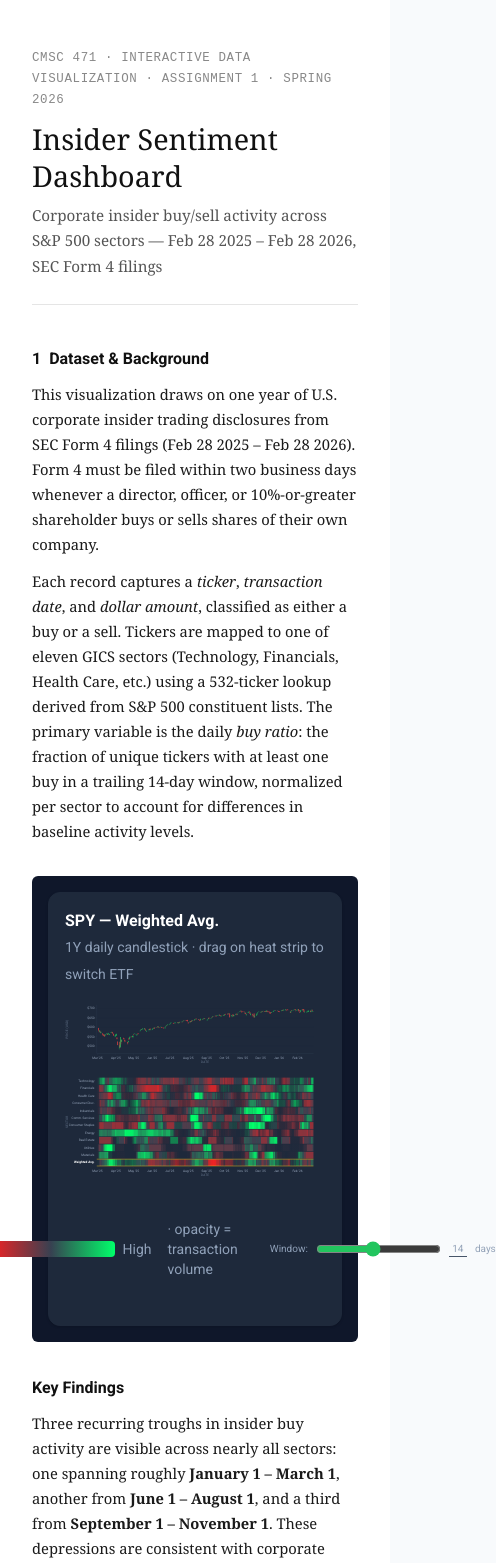
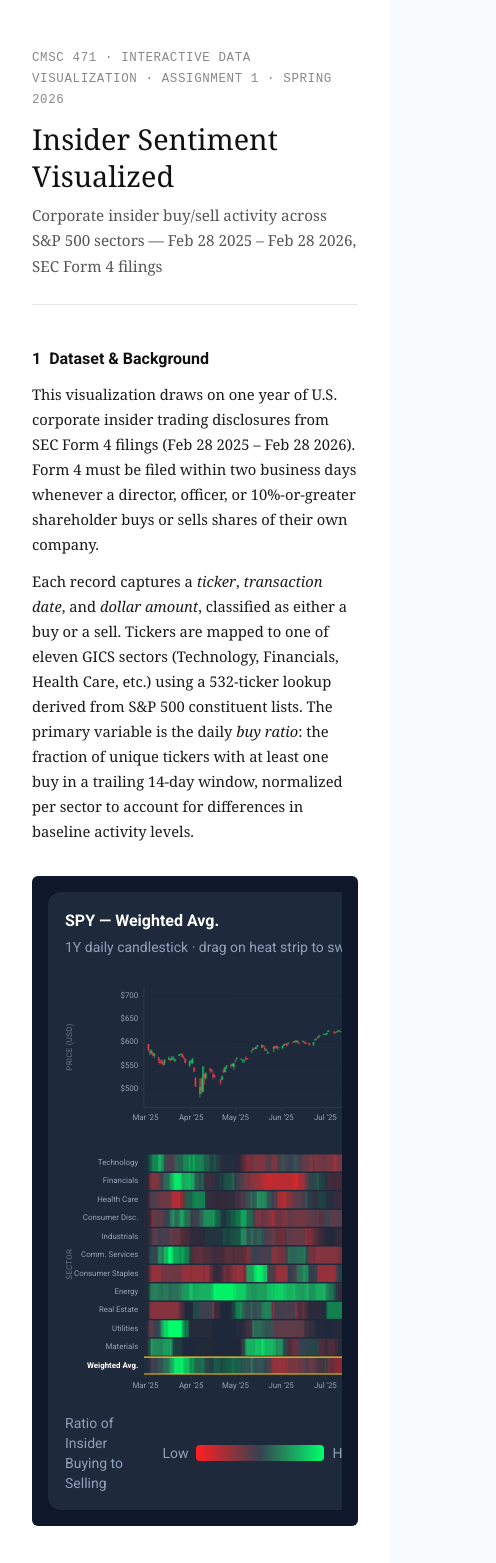
Before and after one commit to gselez6761/insider-sentiment, a React (Vite) app: page / in a window 390 px wide. Shown: the top 1563 px of the page, 496 px wide, since content can reach past the window. Built offline with nearby package versions, Linux system fonts and the light colour scheme.

Commit message:
Fix zoom drag interference and responsive chart scaling

```diff
--- a/src/App.tsx
+++ b/src/App.tsx
@@ -40,7 +40,7 @@ function App() {
           CMSC 471 · Interactive Data Visualization · Assignment 1 · Spring 2026
 </p>
         <h1 style={{ fontSize: "1.8rem", fontWeight: "normal", margin: "0 0 0.5rem", lineHeight: 1.3, color: "#111" }}>
-          Insider Sentiment Dashboard
+          Insider Sentiment Visualized
         </h1>
         <p style={{ margin: 0, color: "#555", fontSize: "0.95rem" }}>
           Corporate insider buy/sell activity across S&P 500 sectors — Feb 28 2025 – Feb 28 2026, SEC Form 4 filings
--- a/src/SentimentChart.tsx
+++ b/src/SentimentChart.tsx
@@ -115,6 +115,7 @@ export default function SentimentChart({ buys, sells, loading }: SentimentChartP
   const candleBrushGroupRef = useRef<SVGGElement>(null);
   const candleBrushRef = useRef<d3.BrushBehavior<unknown> | null>(null);
   const isBrushing = useRef(false);
+  const isCandleBrushing = useRef(false);
 
   // ── Date bounds ──────────────────────────────────────────────────────────
   const today = useMemo(() => new Date("2026-02-28"), []);
@@ -667,11 +668,12 @@ export default function SentimentChart({ buys, sells, loading }: SentimentChartP
     const brush = d3
       .brushX()
       .extent([[0, 0], [CIW, CIH]])
+      .on("start", () => { isCandleBrushing.current = true; setCandleHover(null); })
       .on("brush", (event: d3.D3BrushEvent<unknown>) => {
         if (!event.selection) return;
-        // no-op during drag — just show selection visually
       })
       .on("end", (event: d3.D3BrushEvent<unknown>) => {
+        isCandleBrushing.current = false;
         if (!event.selection) return;
         const [x0, x1] = event.selection as [number, number];
         const d0 = xCandleScale.invert(x0);
@@ -1036,7 +1038,8 @@ export default function SentimentChart({ buys, sells, loading }: SentimentChartP
     </div>
 
     {/* ── ETF Candlestick + Rolling Sector Heat Strip ────────────────── */}
-    <div className="rounded-xl border border-border bg-surface shadow-sm p-4">
+    <div style={{ overflowX: "auto" }}>
+    <div className="rounded-xl border border-border bg-surface shadow-sm p-4" style={{ minWidth: "680px" }}>
       <div className="flex items-center justify-between mb-3">
         <div>
           <h2 className="text-base font-semibold text-white">
@@ -1084,6 +1087,7 @@ export default function SentimentChart({ buys, sells, loading }: SentimentChartP
           className="w-full"
           style={{ fontFamily: "'Roboto', system-ui, sans-serif" }}
           onMouseMove={(e) => {
+            if (isCandleBrushing.current) return;
             const rect = e.currentTarget.getBoundingClientRect();
             const x = ((e.clientX - rect.left) / rect.width) * W - CM.left;
             const y = ((e.clientY - rect.top) / rect.height) * CAND_H - CM.top;
@@ -1415,5 +1419,6 @@ export default function SentimentChart({ buys, sells, loading }: SentimentChartP
       )}
     </div>
     </div>
+    </div>
   );
 }
```
